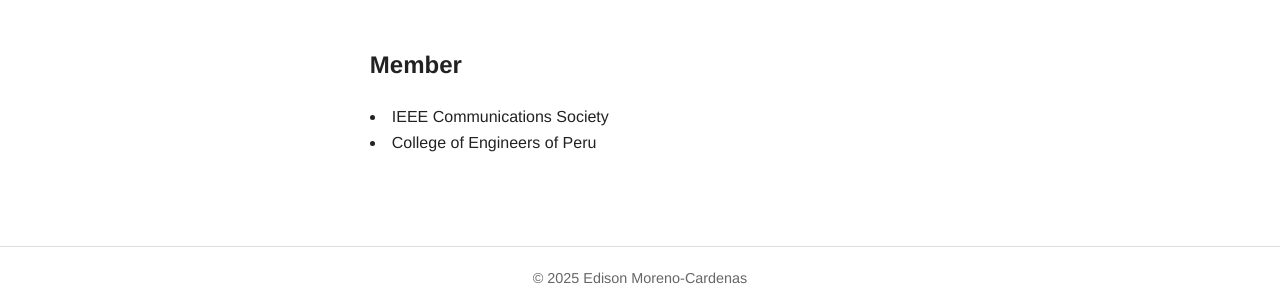
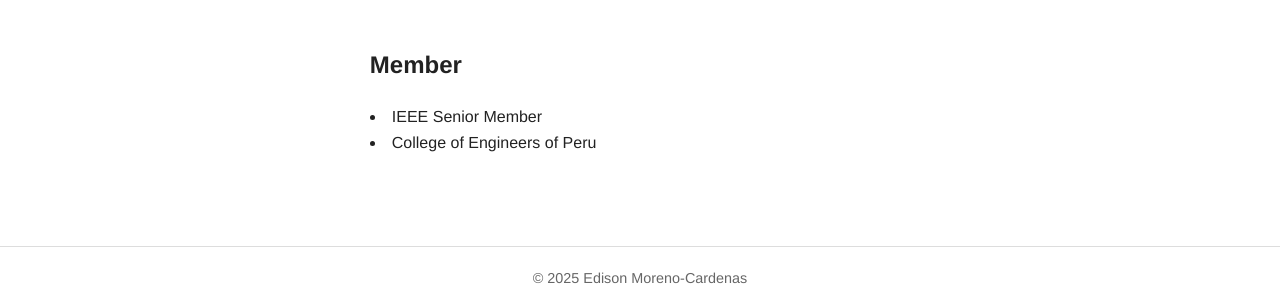
Before and after one commit to edisonmorenocardenas/edisonmorenocardenas.github.io, a Jekyll site: the page built from service.html, in a window 1280 px wide. Shown: the part 1171-1471 px from the top of the page. Built offline with Jekyll 4.4.1, drawn with Linux system fonts in a browser that asks for light colours.

Commit message:
Actualizar conteni

```diff
--- a/service.html
+++ b/service.html
@@ -81,7 +81,7 @@
 
 <h1>Member</h1>
 
-    <li>IEEE Communications Society</li>
+    <li></strong><a href="https://ieeexplore.ieee.org/Xplore/home.jsp" target="_blank" style="text-decoration: none; color: inherit;">IEEE</a> Senior Member</li>
     <li>College of Engineers of Peru</li>
   <br>
   <br>
```
